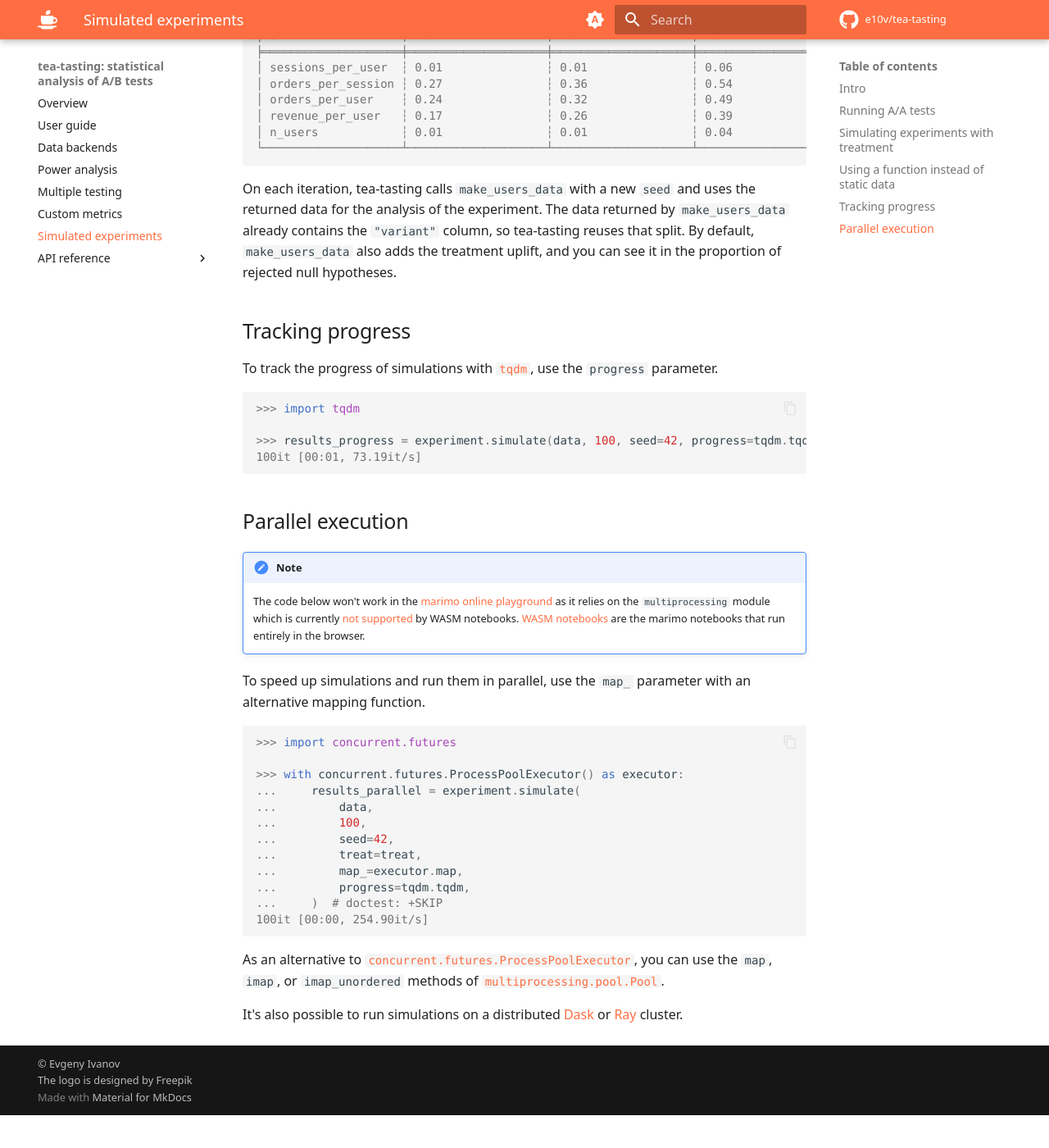
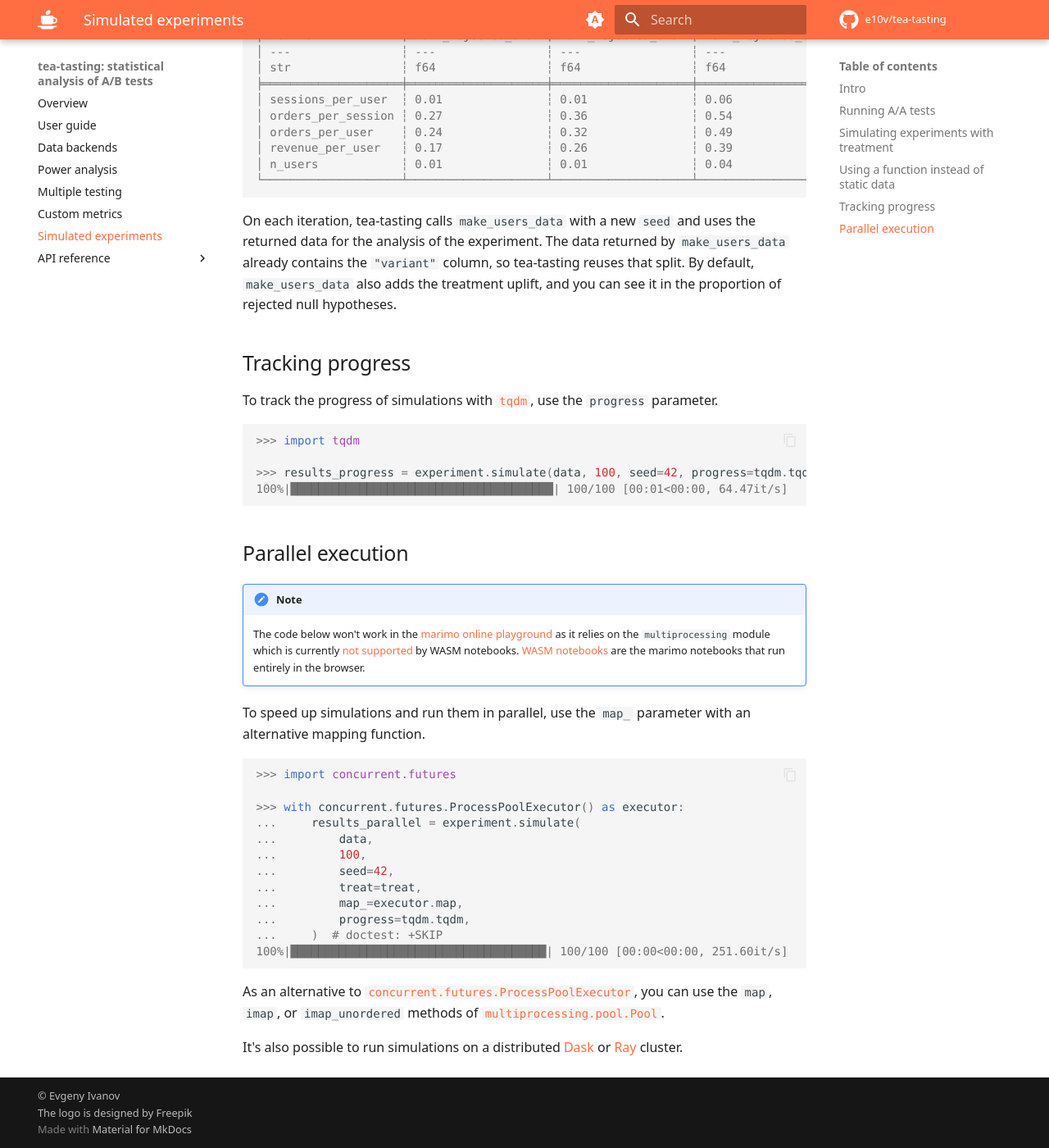
Before and after one commit to e10v/tea-tasting, an MkDocs documentation site: the page built from docs/simulated-experiments.md, in a window 1280 px wide and 1400 px high, scrolled down 3699 px. Shown: the whole window at 82% size. Built offline with MkDocs 1.6.1 and Material for MkDocs 9.7.7, drawn with Linux system fonts in a browser that asks for light colours; comment, search, counter and statistics services are not loaded; before the commit the page ends 5059 px from its top, so only the background shows below that.

Commit message:
docs: update tqdm output in the guide on simulated experiments (#181)

````diff
--- a/docs/simulated-experiments.md
+++ b/docs/simulated-experiments.md
@@ -100,6 +100,7 @@ For instance, we can now calculate the proportion of rejected null hypotheses, u
 ...         pl.col("pvalue").le(alpha).mean().alias(f"null_rejected_{alpha}")
 ...         for alpha in alphas
 ...     )
+...
 >>> null_rejected(results_data)
 shape: (5, 4)
 ┌────────────────────┬────────────────────┬────────────────────┬────────────────────┐
@@ -132,6 +133,7 @@ To simulate experiments with treatment, define a treatment function that takes d
 ...         .append_column("orders", pc.multiply(data["orders"], pa.scalar(1.1)))
 ...         .append_column("revenue", pc.multiply(data["revenue"], pa.scalar(1.1)))
 ...     )
+...
 >>> results_treat = experiment.simulate(data, 100, seed=42, treat=treat)
 >>> null_rejected(results_treat.to_polars())
 shape: (5, 4)
@@ -185,7 +187,7 @@ To track the progress of simulations with [`tqdm`](https://github.com/tqdm/tqdm)
 >>> import tqdm
 
 >>> results_progress = experiment.simulate(data, 100, seed=42, progress=tqdm.tqdm)  # doctest: +SKIP
-100it [00:01, 73.19it/s]
+100%|██████████████████████████████████████| 100/100 [00:01<00:00, 64.47it/s]
 
 ```
 
@@ -211,7 +213,7 @@ To speed up simulations and run them in parallel, use the `map_` parameter with
 ...         map_=executor.map,
 ...         progress=tqdm.tqdm,
 ...     )  # doctest: +SKIP
-100it [00:00, 254.90it/s]
+100%|█████████████████████████████████████| 100/100 [00:00<00:00, 251.60it/s]
 
 ```
 
````
